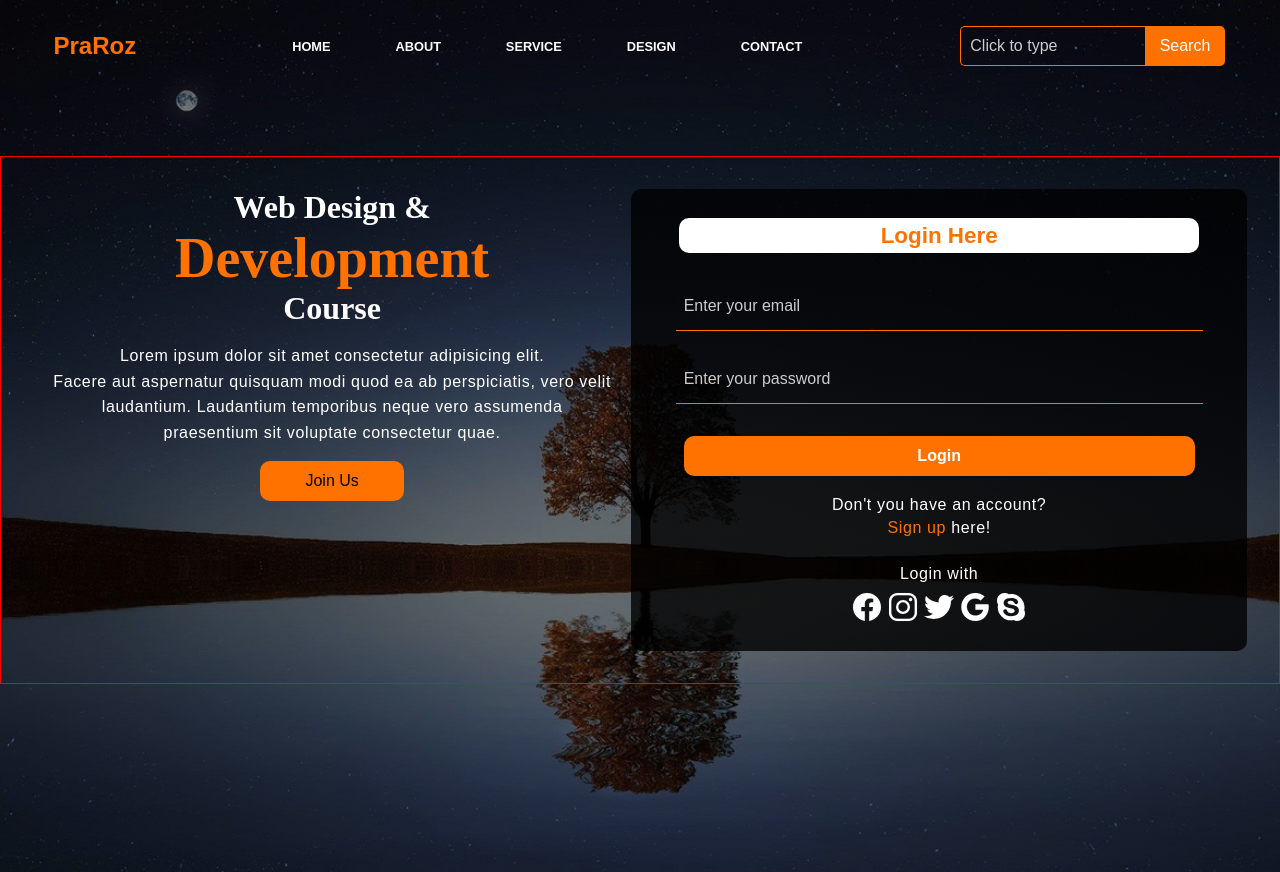
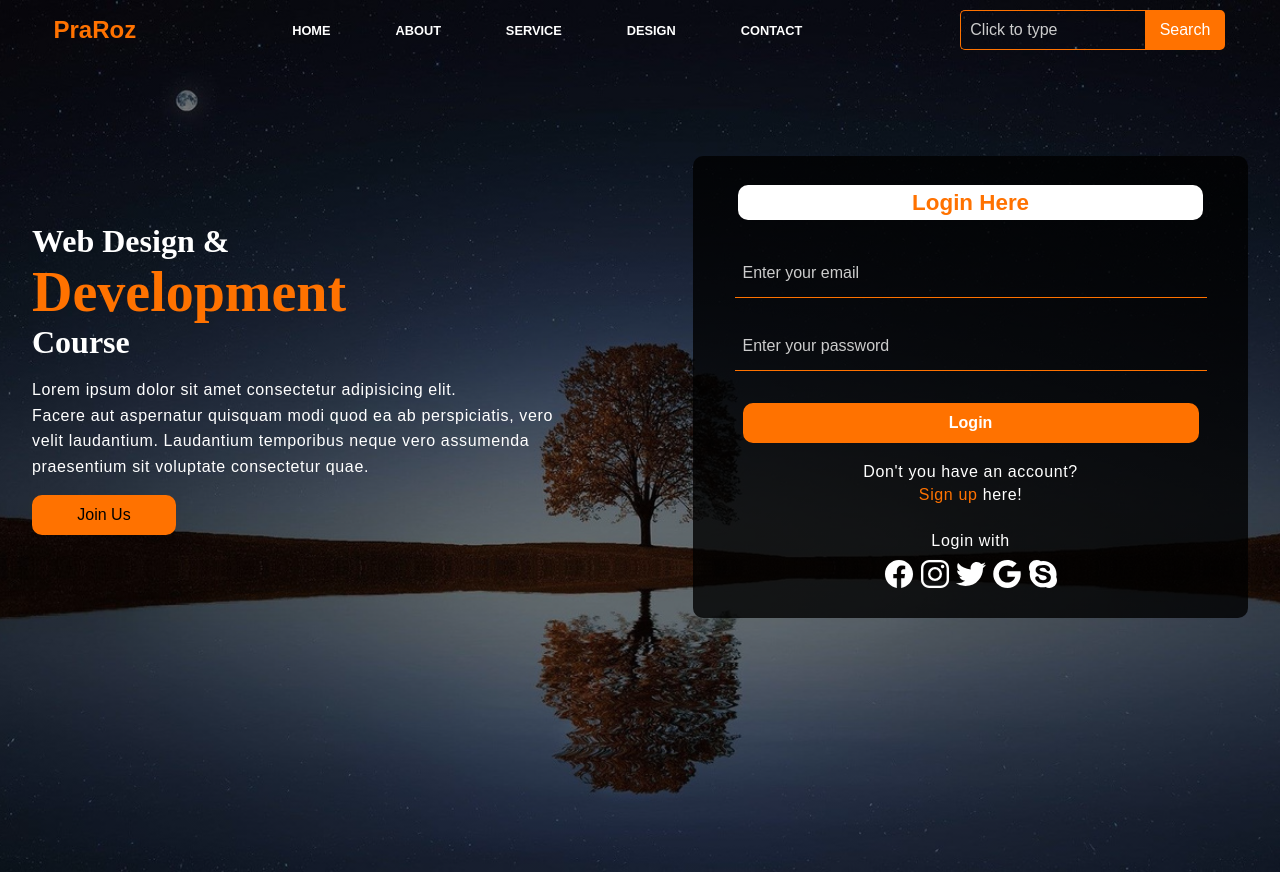
Before and after one commit to SafakKayaa/praroz-web-design-review, a plain HTML site: page index.html in a window 1280 px wide. Drawn offline with nearby package versions, Linux system fonts and the light colour scheme.

Commit message:
making it responsive for mid-width devices

```diff
--- a/index.html
+++ b/index.html
@@ -25,7 +25,7 @@
         </div>
       </div>
       <div class="content">
-        <div>
+        <div class="textDiv">
           <h1>
             Web Design & <br /><span>Development </span> <br />
             Course
--- a/style.css
+++ b/style.css
@@ -236,7 +236,6 @@ p {
     display: flex;
     justify-content: space-evenly;
     margin: auto;
-    padding: 1rem 0;
   }
 
   .logo {
@@ -259,8 +258,13 @@ p {
   }
   .content {
     display: flex;
-    border: solid red 1px;
     margin: 4rem auto;
-    justify-content: space-between;
+
+
+  }
+  .textDiv {
+    text-align: start;
+    padding-right: 8rem;
+    margin: auto;
   }
 }
```
